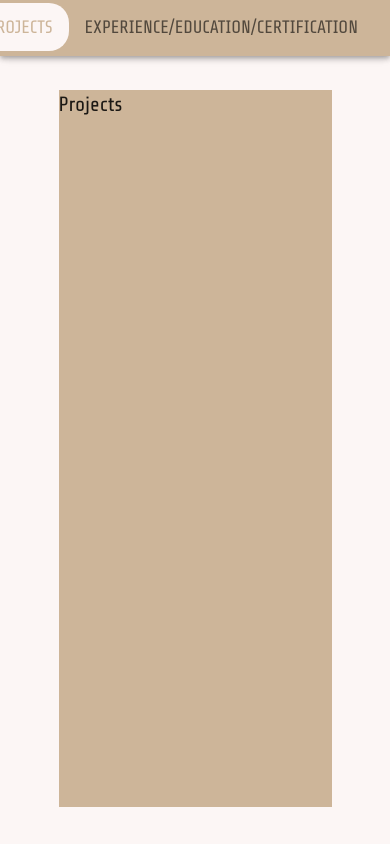
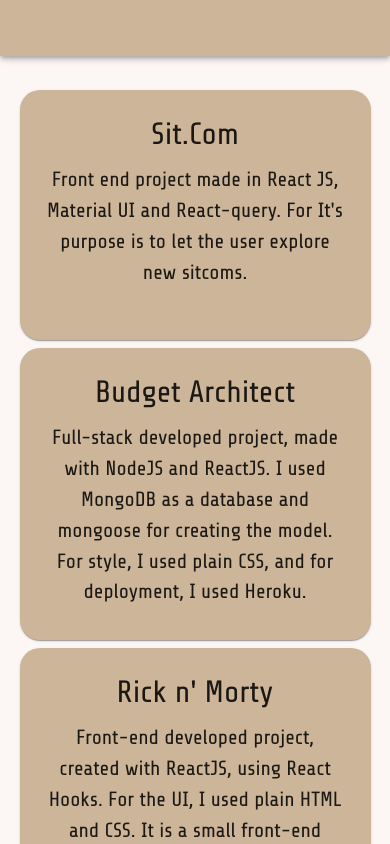
Before and after one commit to StefanGorgevik/stefan-portfolio, a React (Create React App) app: page / in a window 390 px wide. Shown: the top 844 px of the page. Built offline with nearby package versions, Linux system fonts and the light colour scheme.

Commit message:
added header, landing and projects

```diff
--- a/src/App.tsx
+++ b/src/App.tsx
@@ -8,8 +8,8 @@
 import { colors } from "./constants/colors";
 import { Landing, Projects, Education } from "./components";
 const App: React.FC = () => {
-  const [tabValue, setTabValue] = useState<number>(1);
-  const handleChange = (event: React.SyntheticEvent, newValue: number) => {
+  const [tabValue, setTabValue] = useState<0 | 1 | 2>(1);
+  const handleChange = (event: React.SyntheticEvent, newValue: 0 | 1 | 2) => {
     setTabValue(newValue);
   };
   const theme: any = useMemo(
@@ -57,7 +57,7 @@
         <Grid item container sx={{ marginTop: "70px", height: "100%" }}>
           {tabValue === 0 && <Landing />}
           {tabValue === 1 && <Projects />}
-          {tabValue === 1 && <Education />}
+          {tabValue === 2 && <Education />}
         </Grid>
       </Grid>
     </ThemeProvider>
--- a/src/components/cards/projectCard.tsx
+++ b/src/components/cards/projectCard.tsx
@@ -1,35 +1,83 @@
 import {
-  Button,
   Card,
-  useTheme,
-  CardActions,
   CardContent,
   Typography,
+  Fade,
+  useMediaQuery,
+  useTheme,
 } from "@mui/material";
-import React from "react";
+import React, { useEffect, useState } from "react";
 import { ProjectProps } from "../../data/projects";
+import { colors } from "../../constants";
 
 interface ProjectCardProps {
   project: ProjectProps;
+  i: number;
 }
 
-export const ProjectCard: React.FC<ProjectCardProps> = ({ project }) => {
+export const ProjectCard: React.FC<ProjectCardProps> = ({ project, i }) => {
+  const [checked, setChecked] = useState(false);
   const theme = useTheme();
+  const matchesMD = useMediaQuery(theme.breakpoints.down("md"));
+  useEffect(() => {
+    let time: number = 100;
+    switch (i) {
+      case 1:
+        time = 110;
+        break;
+      case 2:
+        time = 130;
+        break;
+      case 3:
+        time = 140;
+        break;
+      case 4:
+        time = 160;
+        break;
+      case 5:
+        time = 170;
+        break;
+      case 6:
+        time = 180;
+        break;
+      default:
+        time = 0;
+        break;
+    }
+    setTimeout(() => {
+      setChecked(true);
+    }, time);
+  }, [i]);
+
   return (
+    <Fade in={checked}>
       <Card
         sx={{
-        backgroundColor: theme.palette.primary.main,
-        width: "50%",
-        height: 400,
+          backgroundColor: colors.primary,
+          width: "100%",
+          borderRadius: 10,
+          padding: 1,
+          minHeight: matchesMD ? 250 : 330,
+          display: "flex",
+          justifyContent: "space-around",
+          cursor: "pointer",
+          "&:hover": {
+            // opacity: 0.7,
+            backgroundColor: "#ba9872",
+            color: "#e6e2df",
+          },
         }}
       >
         <CardContent>
-        <Typography>{project.name}</Typography>
-        <Typography>{project.info}</Typography>
+          <Typography variant="h5" textAlign="center" paddingBottom="10px">
+            {project.name}
+          </Typography>
+          <Typography textAlign="center">{project.info}</Typography>
         </CardContent>
-      <CardActions>
+        {/* <CardActions>
         <Button variant="contained">See project</Button>
-      </CardActions>
+      </CardActions> */}
       </Card>
+    </Fade>
   );
 };
--- a/src/components/education.tsx
+++ b/src/components/education.tsx
@@ -1,5 +1,5 @@
 import React from "react";
-import { Grid, Typography } from "@mui/material";
+import { Grid } from "@mui/material";
 import { colors } from "../constants";
 
 export const Education: React.FC = () => {
@@ -13,6 +13,8 @@
         margin: "0 auto",
         background: colors.primary,
         marginTop: "20px",
+        borderRadius: 10,
+
         marginBottom: "20px",
       }}
     >
--- a/src/components/header.tsx
+++ b/src/components/header.tsx
@@ -6,26 +6,35 @@
 import Tabs from "@mui/material/Tabs";
 import Tab from "@mui/material/Tab";
 import { colors } from "../constants";
+import { useTheme } from "@mui/material/styles";
+import useMediaQuery from "@mui/material/useMediaQuery";
+import { MobileMenu } from "./ui/mobileMenu";
+interface HeaderProps {
+  tabValue: 0 | 1 | 2;
+  onTabChange: (event: React.SyntheticEvent, tab: 0 | 1 | 2) => unknown;
+}
 
-interface HeaderProps {
-  tabValue: number;
-  onTabChange: (event: React.SyntheticEvent, tab: number) => unknown;
-}
-export const Header: React.FC<HeaderProps> = ({ tabValue, onTabChange }) => {
+export const HeaderTabs: React.FC<HeaderProps> = ({
+  tabValue,
+  onTabChange,
+}) => {
   return (
-    <Box sx={{ flexGrow: 1 }}>
-      <AppBar
-        position="fixed"
-        sx={{
-          alignItems: "flex-end",
-        }}
-      >
-        <Toolbar>
     <Tabs
       value={tabValue}
       onChange={onTabChange}
       indicatorColor="primary"
-            sx={{ height: 50 }}
+      sx={{
+        height: 50,
+        display: "flex",
+        flexDirection: "column",
+        width: "400px",
+        ".MuiTabs-flexContainer": {
+          flexDirection: "column",
+          justifyContent: "flex-start",
+          alignItems: "flex-start",
+        },
+        backgroundColor: colors.primary,
+      }}
     >
       <Tab
         label="Home"
@@ -52,6 +61,26 @@
         value={2}
       />
     </Tabs>
+  );
+};
+
+export const Header: React.FC<HeaderProps> = ({ tabValue, onTabChange }) => {
+  const theme = useTheme();
+  const matchesMD = useMediaQuery(theme.breakpoints.down("md"));
+  return (
+    <Box sx={{ flexGrow: 1 }}>
+      <AppBar
+        position="fixed"
+        sx={{
+          alignItems: "flex-end",
+        }}
+      >
+        <Toolbar sx={{ width: "100%" }}>
+          {!matchesMD ? (
+            <HeaderTabs tabValue={tabValue} onTabChange={onTabChange} />
+          ) : (
+            <MobileMenu tabValue={tabValue} onTabChange={onTabChange} />
+          )}
         </Toolbar>
       </AppBar>
     </Box>
--- a/src/components/projects.tsx
+++ b/src/components/projects.tsx
@@ -1,6 +1,8 @@
 import React from "react";
-import { Grid, Typography } from "@mui/material";
+import { Grid } from "@mui/material";
 import { colors } from "../constants";
+import { projects } from "../data/projects";
+import { ProjectCard } from "./cards/projectCard";
 
 export const Projects: React.FC = () => {
   return (
@@ -8,15 +10,23 @@
       item
       container
       sx={{
-        width: "70%",
+        width: "90%",
         height: "85vh",
         margin: "0 auto",
-        background: colors.primary,
+        background: colors.secondary,
         marginTop: "20px",
         marginBottom: "20px",
+        borderRadius: 10,
+        gap: 1,
       }}
+      justifyContent="space-evenly"
+      alignItems="center"
     >
-      Projects
+      {projects.map((proj) => (
+        <Grid item md={3} key={proj.id}>
+          <ProjectCard project={proj} i={proj.id} />
+        </Grid>
+      ))}
     </Grid>
   );
 };
--- /dev/null
+++ b/src/components/ui/mobileMenu.tsx
@@ -0,0 +1,66 @@
+import * as React from "react";
+import Button from "@mui/material/Button";
+import Menu from "@mui/material/Menu";
+import MenuItem from "@mui/material/MenuItem";
+import MenuIcon from "@mui/icons-material/Menu";
+import { colors } from "../../constants/colors";
+import { HeaderTabs } from "../header";
+interface MobileMenuProps {
+  tabValue: 0 | 1 | 2;
+  onTabChange: (event: React.SyntheticEvent, tab: 0 | 1 | 2) => unknown;
+}
+
+export const MobileMenu: React.FC<MobileMenuProps> = ({
+  tabValue,
+  onTabChange,
+}) => {
+  const [anchorEl, setAnchorEl] = React.useState(null);
+  const open = Boolean(anchorEl);
+  const handleClick = (event: any) => {
+    setAnchorEl(event.currentTarget);
+  };
+  const handleClose = () => {
+    setAnchorEl(null);
+  };
+
+  return (
+    <div
+      style={{
+        display: "flex",
+        width: "100%",
+        justifyContent: "flex-start",
+        alignItems: "flex-start",
+      }}
+    >
+      <Button
+        id="demo-positioned-button"
+        aria-controls={open ? "demo-positioned-menu" : undefined}
+        aria-haspopup="true"
+        aria-expanded={open ? "true" : undefined}
+        onClick={handleClick}
+      >
+        <MenuIcon color="secondary" />
+      </Button>
+      <Menu
+        id="demo-positioned-menu"
+        aria-labelledby="demo-positioned-button"
+        anchorEl={anchorEl}
+        open={open}
+        onClose={handleClose}
+        anchorOrigin={{
+          vertical: "top",
+          horizontal: "left",
+        }}
+        transformOrigin={{
+          vertical: "top",
+          horizontal: "left",
+        }}
+        sx={{
+          width: "350px",
+        }}
+      >
+        <HeaderTabs tabValue={tabValue} onTabChange={onTabChange} />
+      </Menu>
+    </div>
+  );
+};
--- a/src/data/projects.ts
+++ b/src/data/projects.ts
@@ -1,8 +1,12 @@
+import CalculateSharpIcon from "@mui/icons-material/CalculateSharp";
+import React from "react";
+
 export interface ProjectProps {
   id: number;
   name: string;
   info: string;
   url: string;
+  Icon: React.ReactNode;
 }
 
 export const projects: ProjectProps[] = [
@@ -11,6 +15,7 @@
     name: "Sit.Com",
     info: "Front end project made in React JS, Material UI and React-query. For  It's purpose is to let the user explore new sitcoms.",
     url: "https://sit-com.herokuapp.com/",
+    Icon: CalculateSharpIcon,
   },
   {
     id: 2,
@@ -19,29 +24,33 @@
         I used MongoDB as a database and mongoose for creating the model.
         For style, I used plain CSS, and for deployment, I used Heroku.`,
     url: "https://budgetarchitect.herokuapp.com/",
+    Icon: CalculateSharpIcon,
   },
   {
     id: 3,
+    name: "Rick n' Morty",
+    info: `Front-end developed project, created with ReactJS, using React Hooks. For the UI, I used plain HTML and
+        CSS. It is a small front-end project where I used an API and made a responsive web page.`,
+    url: "https://stefangorgevik.github.io/ricknmorty/",
+    Icon: CalculateSharpIcon,
+  },
+  {
+    id: 4,
     name: "BodyBuildingMedia",
     info: `The first version of a bodybuilding social media, which is a full-stack developed project,
         created with ReactJS, Node.js, and MongoDB. It is a responsive website and for UI, I used plain HTML and CSS.
         Photo upload mode was created with the help of Cloudinary and the project is deployed on Heroku.`,
     url: "https://bodybuildingmedia.herokuapp.com",
+    Icon: CalculateSharpIcon,
   },
   {
-    id: 4,
+    id: 5,
     name: "Expense Calculator",
     info: `Full-stack developed project, created with ReactJS, Node.js, and MongoDB. For the UI, I used plain HTML and
         CSS. It is a calculator where you can keep track of your expenses and bought items. It was given as an ending project
         by Semos Education.`,
     url: "https://stark-island-29614.herokuapp.com",
-  },
-  {
-    id: 5,
-    name: "Rick n' Morty",
-    info: `Front-end developed project, created with ReactJS, using React Hooks. For the UI, I used plain HTML and
-        CSS. It is a small front-end project where I used an API and made a responsive web page.`,
-    url: "https://stefangorgevik.github.io/ricknmorty/",
+    Icon: CalculateSharpIcon,
   },
   {
     id: 6,
@@ -50,5 +59,6 @@
         CSS. It is a small front-end project where I used a prepared API, but the information was limited,
         so I worked with what I had.`,
     url: "https://stefangorgevik.github.io/movies/",
+    Icon: CalculateSharpIcon,
   },
 ];
```
Also changed, not shown: src/components/cards/cardAvatar.tsx (added, +37 -0 lines), src/components/landing.tsx (+2 -36 lines). Lines whose indentation alone changed are shown as unchanged.
